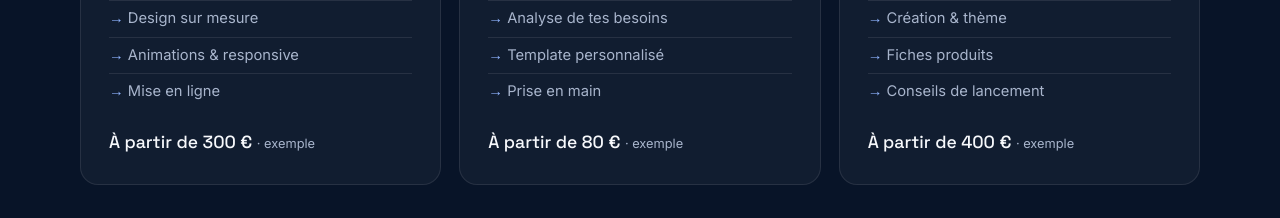
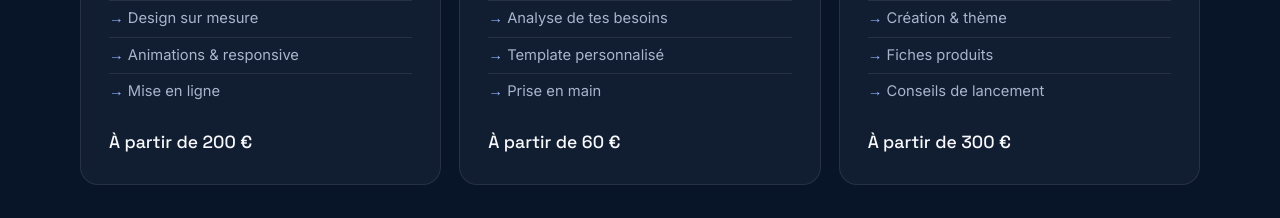
Before and after one commit to Clemstudio/clemstudio.github.io, a plain HTML site: page index.html in a window 1280 px wide. Shown: the part 2980-3198 px from the top of the page. Drawn offline with Linux system fonts and the light colour scheme; animation ran at ten frames a second.

Commit message:
index.html

```diff
--- a/index.html
+++ b/index.html
@@ -304,17 +304,17 @@
     <div class="card service reveal">
       <div class="icon">✦</div><h3>Site web</h3><p>Un site moderne, rapide et qui convertit.</p>
       <ul><li>Design sur mesure</li><li>Animations & responsive</li><li>Mise en ligne</li></ul>
-      <div class="price">À partir de 300 € <small>· exemple</small></div>
+      <div class="price">À partir de 200 € <small></small></div>
     </div>
     <div class="card service reveal">
       <div class="icon">▣</div><h3>Setup Notion</h3><p>Ton espace organisé, clé en main.</p>
       <ul><li>Analyse de tes besoins</li><li>Template personnalisé</li><li>Prise en main</li></ul>
-      <div class="price">À partir de 80 € <small>· exemple</small></div>
+      <div class="price">À partir de 60 € <small></small></div>
     </div>
     <div class="card service reveal">
       <div class="icon">◈</div><h3>Boutique en ligne</h3><p>Lancer ta boutique Shopify sans galère.</p>
       <ul><li>Création & thème</li><li>Fiches produits</li><li>Conseils de lancement</li></ul>
-      <div class="price">À partir de 400 € <small>· exemple</small></div>
+      <div class="price">À partir de 300 € <small></small></div>
     </div>
   </div>
   <div class="marquee" aria-hidden="true">
```
